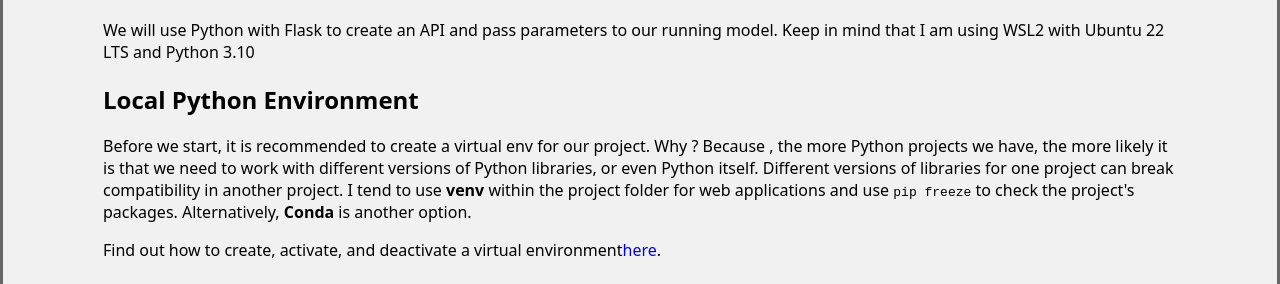
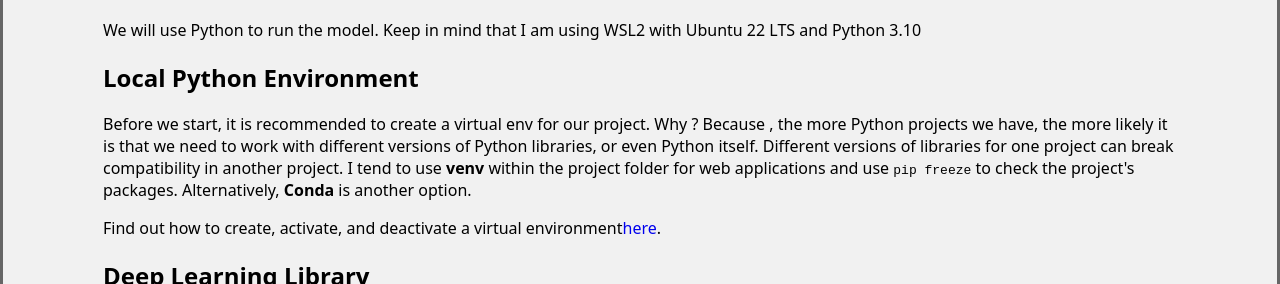
Before and after one commit to AashishVarier/portfolio, a plain HTML site: page blog/blog2.html in a window 1280 px wide. Shown: the part 816-1100 px from the top of the page. Drawn offline with Linux system fonts and the light colour scheme.

Commit message:
Update blog2.html

```diff
--- a/blog/blog2.html
+++ b/blog/blog2.html
@@ -10,7 +10,7 @@
 <link rel="stylesheet" href="https://cdnjs.cloudflare.com/ajax/libs/font-awesome/4.7.0/css/font-awesome.min.css">
 <meta name="viewport" content="width=device-width, initial-scale=1.0">
 <meta name="description" content="Learn how to find and deploy a pre-trained machine learning model from HuggingFace, including translation tasks using Helsinki-NLP/opus-mt-mul-en. Also covers Python and TensorFlow setup.">
-<meta name="keywords" content="HuggingFace, pretrained models, machine learning, translation models, Helsinki-NLP, opus-mt-mul-en, Python, TensorFlow, API, Flask, WSL2, virtual environment, transformers, TensorFlow Lite, installation, inference, pipeline">
+<meta name="keywords" content="HuggingFace, pretrained models, machine learning, translation models, Helsinki-NLP, opus-mt-mul-en, Python, TensorFlow,  WSL2, virtual environment, transformers, TensorFlow Lite, installation, inference, pipeline">
 <title>AashishVarierR : Finding and Using Pretrained Models from HuggingFace</title>
 
 <!-- Add Open Graph and Twitter Card meta tags for better social sharing -->
@@ -62,7 +62,7 @@
     <p>There are filters on the model pages. Make sure to filter based on your requirement and remember to check the option for the correct license for you.</p>
 
     <h1>Running a Machine Learning Model Locally</h1>
-    <p>We will use Python with Flask to create an API and pass parameters to our running model. Keep in mind that I am using WSL2 with Ubuntu 22 LTS and Python 3.10</p>
+    <p>We will use Python to run the model. Keep in mind that I am using WSL2 with Ubuntu 22 LTS and Python 3.10</p>
 
     <h2>Local Python Environment</h2>
     <p>Before we start, it is recommended to create a virtual env for our project. Why ? Because , the more Python projects we have, the more likely it is that we need to work with different versions of Python libraries, or even Python itself. Different versions of libraries for one project can break compatibility in another project. I tend to use <strong>venv</strong> within the project folder for web applications and use <code>pip freeze</code> to check the project's packages. Alternatively, <strong>Conda</strong> is another option.</p>
```
